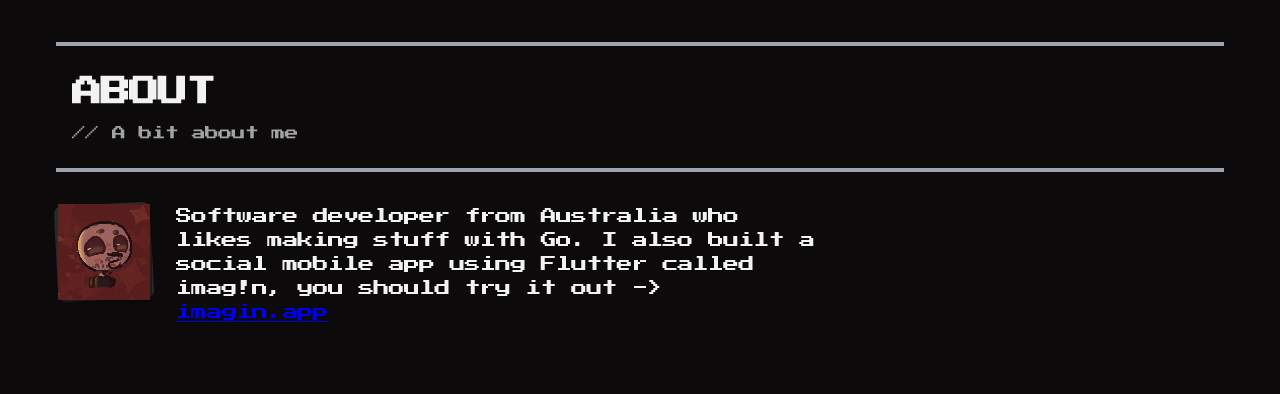
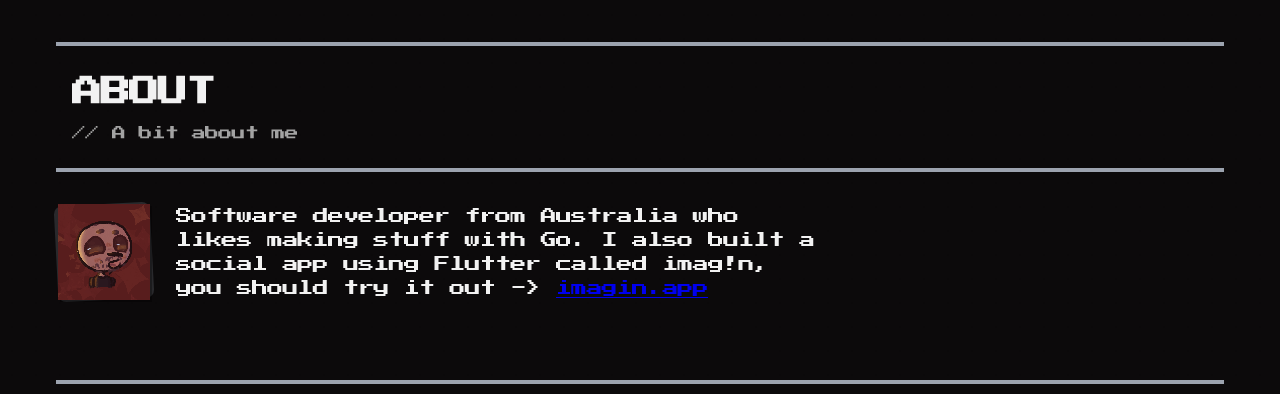
Before and after one commit to spid37/spid37.github.io, a plain HTML site: page index.html in a window 1280 px wide. Shown: the part 1581-1975 px from the top of the page. Drawn offline with Linux system fonts and the light colour scheme.

Commit message:
update about

```diff
--- a/index.html
+++ b/index.html
@@ -372,8 +372,8 @@
                                 <p>
                                     Software developer from Australia who likes
                                     making stuff with Go. I also built a social
-                                    mobile app using Flutter called imag!n, you
-                                    should try it out ->
+                                    app using Flutter called imag!n, you should
+                                    try it out ->
                                     <a
                                         target="_blank"
                                         rel="noopener noreferrer"
```
